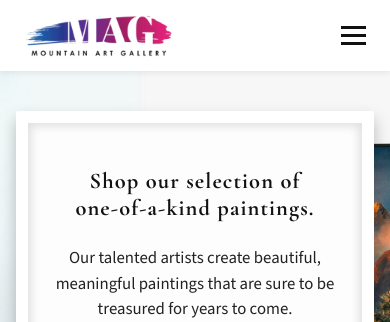
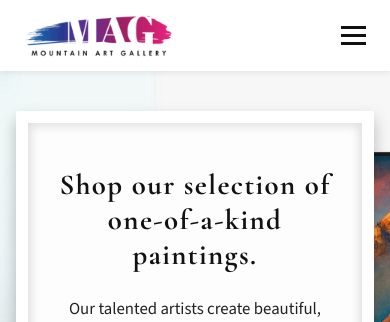
Before and after one commit to shrawan-shakya/mountainartgallery, a React (Create React App) app: page / in a window 390 px wide. Shown: the top 322 px of the page. Built offline with nearby package versions, Linux system fonts and the light colour scheme; no server answers; the database is empty.

Commit message:
Initial commit

```diff
--- a/src/styles/Home.css
+++ b/src/styles/Home.css
@@ -106,7 +106,7 @@
   }
 
   .home-header h1 {
-    font-size: 1.4rem;
+    font-size: 1.8rem;
     text-align: center;
   }
 
```
